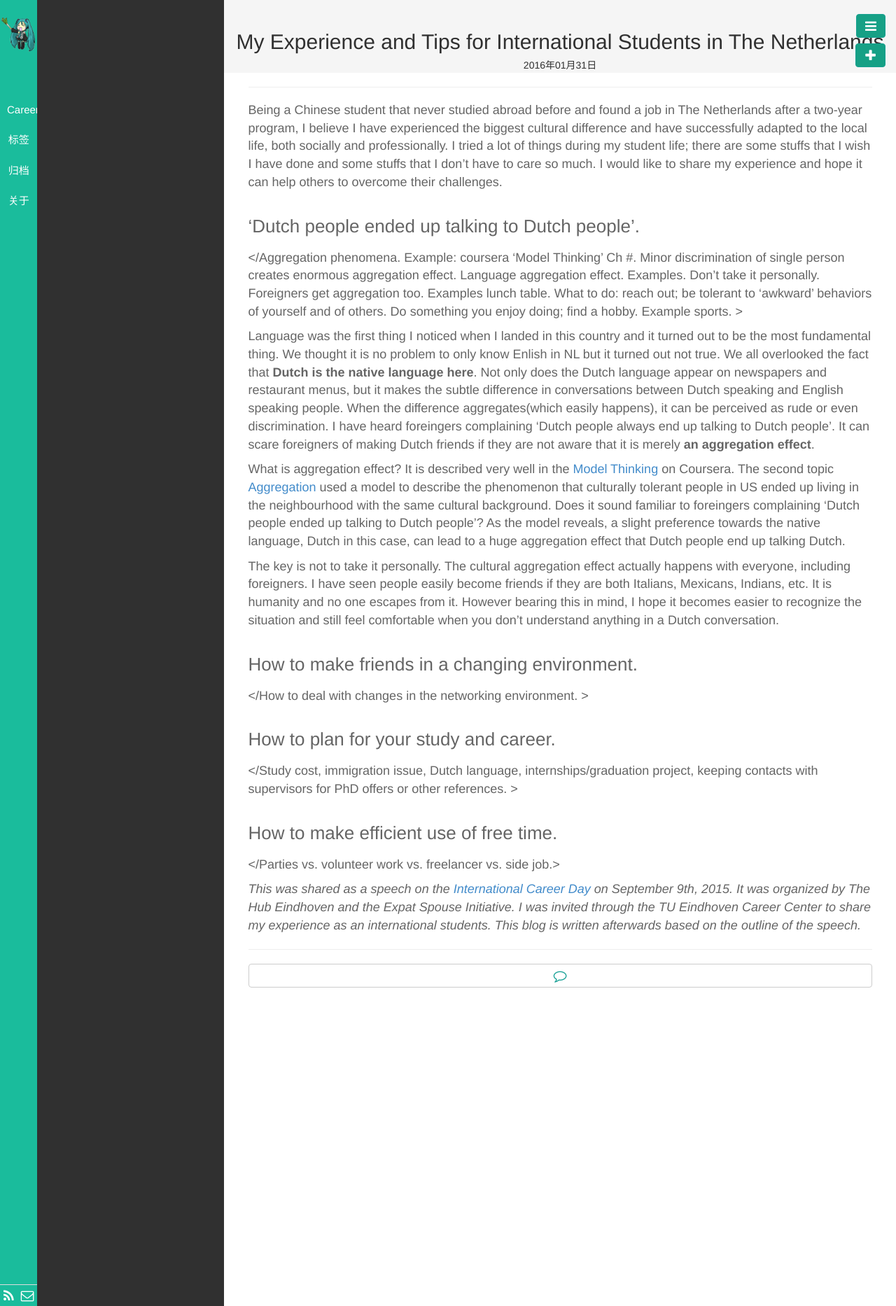
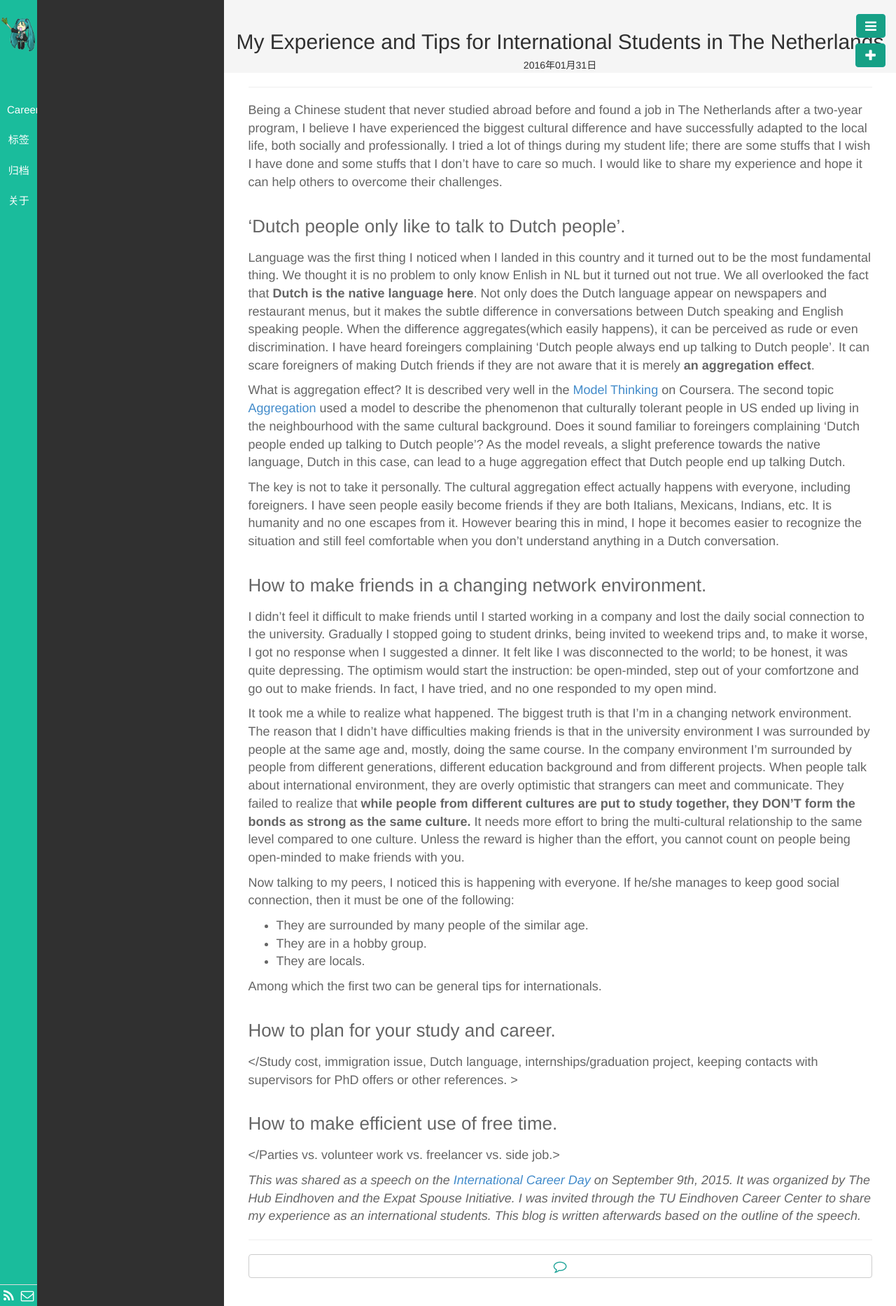
Before and after one commit to Yc-Chen/Yc-Chen.github.io, a Jekyll site: the page built from _posts/2015/2016-01-31-My-Experience-and-Tips-for-International-Students.md, in a window 1280 px wide. Shown: the whole page at 70% size. Built offline with Jekyll 4.4.1, drawn with Linux system fonts in a browser that asks for light colours.

Commit message:
added content to blog

```diff
--- a/_posts/2015/2016-01-31-My-Experience-and-Tips-for-International-Students.md
+++ b/_posts/2015/2016-01-31-My-Experience-and-Tips-for-International-Students.md
@@ -9,10 +9,10 @@ description: some description that i don't know where to go
 
 Being a Chinese student that never studied abroad before and found a job in The Netherlands after a two-year program, I believe I have experienced the biggest cultural difference and have successfully adapted to the local life, both socially and professionally. I tried a lot of things during my student life; there are some stuffs that I wish I have done and some stuffs that I don't have to care so much. I would like to share my experience and hope it can help others to overcome their challenges.
 
-### 'Dutch people ended up talking to Dutch people'.
-</Aggregation phenomena. Example: coursera 'Model Thinking' Ch #. Minor discrimination of single person creates enormous aggregation effect. Language aggregation effect. Examples. Don't take it personally. Foreigners get aggregation too. Examples lunch table.
+### 'Dutch people only like to talk to Dutch people'.
+<!-- Aggregation phenomena. Example: coursera 'Model Thinking' Ch #. Minor discrimination of single person creates enormous aggregation effect. Language aggregation effect. Examples. Don't take it personally. Foreigners get aggregation too. Examples lunch table.
 What to do: reach out; be tolerant to 'awkward' behaviors of yourself and of others.
-Do something you enjoy doing; find a hobby. Example sports. >
+Do something you enjoy doing; find a hobby. Example sports. -->
 
 Language was the first thing I noticed when I landed in this country and it turned out to be the most fundamental thing. We thought it is no problem to only know Enlish in NL but it turned out not true. We all overlooked the fact that **Dutch is the native language here**. Not only does the Dutch language appear on newspapers and restaurant menus, but it makes the subtle difference in conversations between Dutch speaking and English speaking people. When the difference aggregates(which easily happens), it can be perceived as rude or even discrimination. I have heard foreingers complaining 'Dutch people always end up talking to Dutch people'. It can scare foreigners of making Dutch friends if they are not aware that it is merely **an aggregation effect**.
 
@@ -20,8 +20,19 @@ What is aggregation effect? It is described very well in the [Model Thinking](ht
 
 The key is not to take it personally. The cultural aggregation effect actually happens with everyone, including foreigners. I have seen people easily become friends if they are both Italians, Mexicans, Indians, etc. It is humanity and no one escapes from it. However bearing this in mind, I hope it becomes easier to recognize the situation and still feel comfortable when you don't understand anything in a Dutch conversation.
 
-### How to make friends in a changing environment.
-</How to deal with changes in the networking environment. >
+### How to make friends in a changing network environment.
+<!-- How to deal with changes in the networking environment. -->
+I didn't feel it difficult to make friends until I started working in a company and lost the daily social connection to the university. Gradually I stopped going to student drinks, being invited to weekend trips and, to make it worse, I got no response when I suggested a dinner. It felt like I was disconnected to the world; to be honest, it was quite depressing. The optimism would start the instruction: be open-minded, step out of your comfortzone and go out to make friends. In fact, I have tried, and no one responded to my open mind.
+
+It took me a while to realize what happened. The biggest truth is that I'm in a changing network environment. The reason that I didn't have difficulties making friends is that in the university environment I was surrounded by people at the same age and, mostly, doing the same course. In the company environment I'm surrounded by people from different generations, different education background and from different projects. When people talk about international environment, they are overly optimistic that strangers can meet and communicate. They failed to realize that **while people from different cultures are put to study together, they DON'T form the bonds as strong as the same culture.** It needs more effort to bring the multi-cultural relationship to the same level compared to one culture. Unless the reward is higher than the effort, you cannot count on people being open-minded to make friends with you.
+
+Now talking to my peers, I noticed this is happening with everyone. If he/she manages to keep good social connection, then it must be one of the following:
+
+* They are surrounded by many people of the similar age.
+* They are in a hobby group.
+* They are locals.
+
+Among which the first two can be general tips for internationals.
 
 ### How to plan for your study and career.
 </Study cost, immigration issue, Dutch language, internships/graduation project, keeping contacts with supervisors for PhD offers or other references. >
```
